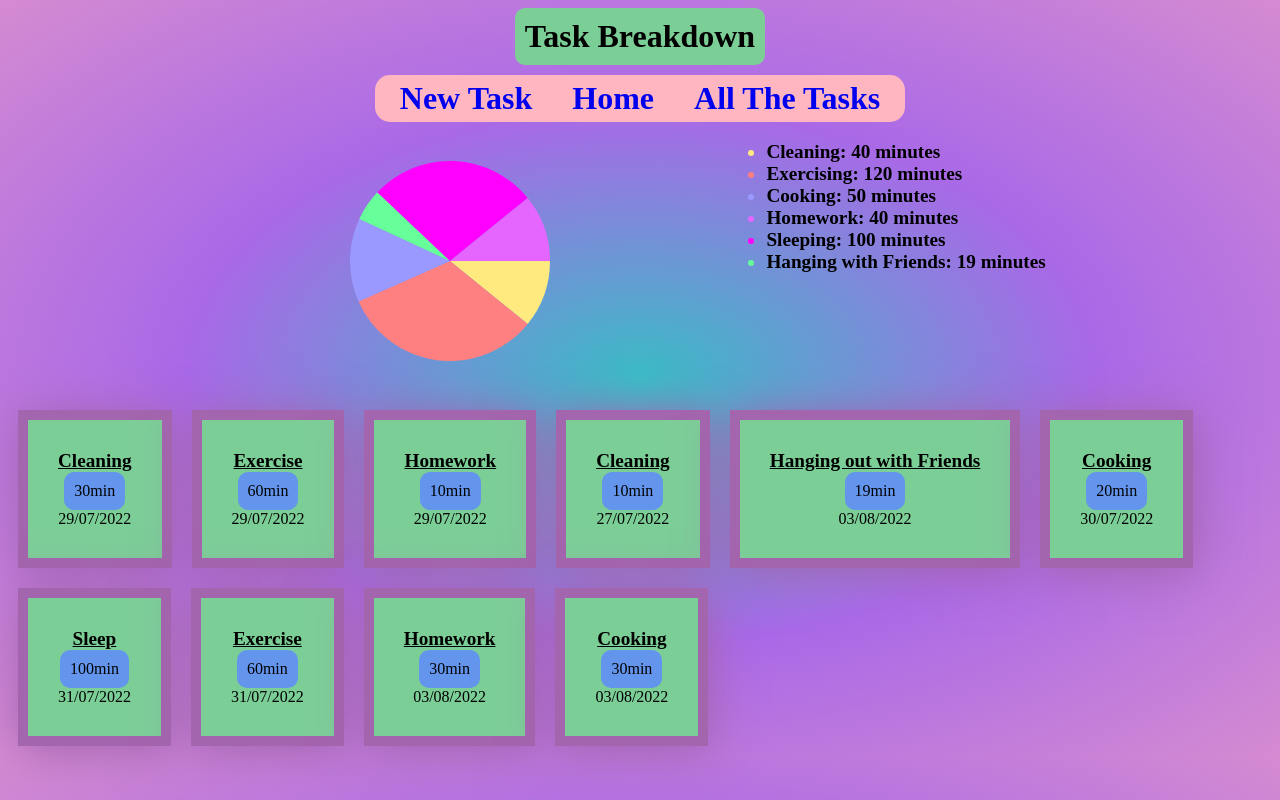
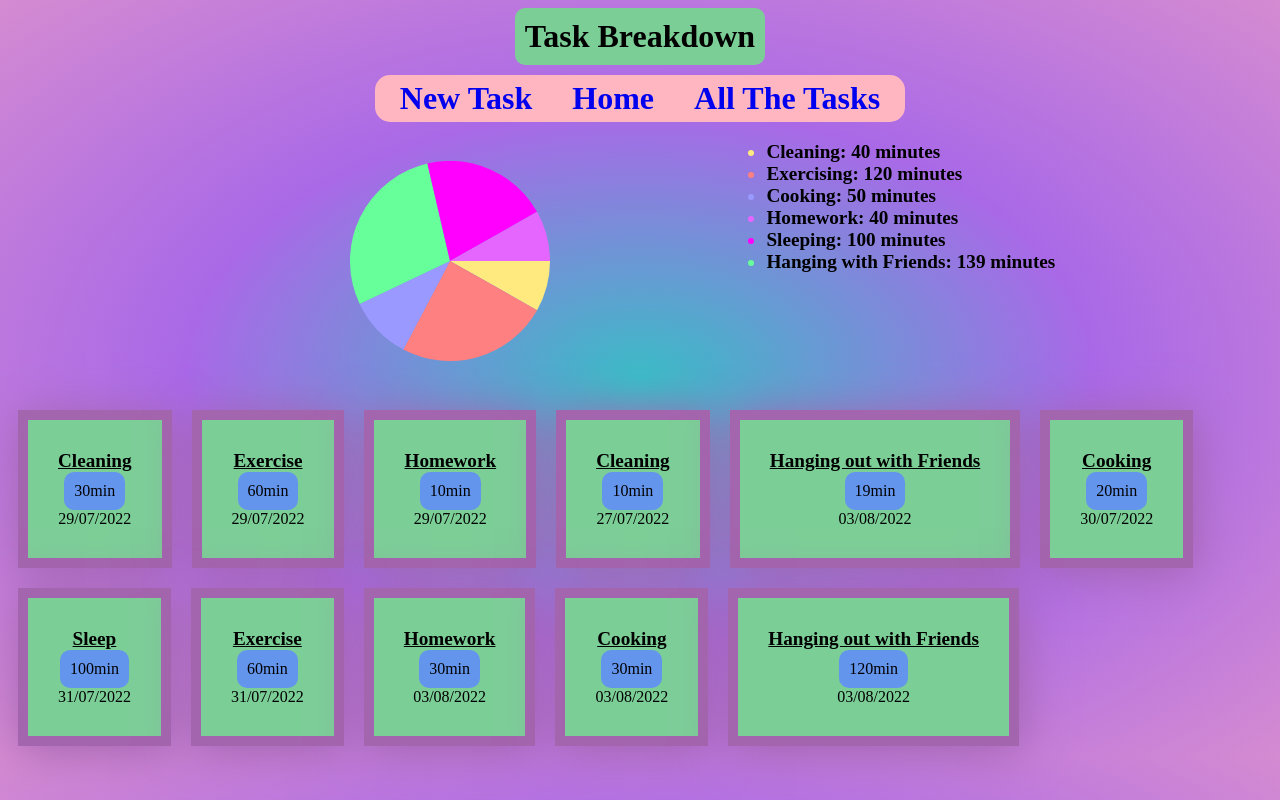
Before and after one commit to melissavaiden/phase-2-project, a React (Create React App) app: page /TaskList in a window 1280 px wide. Built offline with nearby package versions, Linux system fonts and the light colour scheme; data requests are answered from the project's data file.

Commit message:
Update ReadMe

```diff
--- a/db.json
+++ b/db.json
@@ -59,6 +59,12 @@
       "time": "30",
       "date": "2022-08-03",
       "id": 11
+    },
+    {
+      "name": "Hanging out with Friends",
+      "time": "120",
+      "date": "2022-08-03",
+      "id": 12
     }
   ]
 }
--- a/src/components/App.js
+++ b/src/components/App.js
@@ -12,10 +12,9 @@ function App() {
       fetch('http://localhost:3000/tasks')
     .then((r) => r.json())
     .then((tasks) => setTasks(tasks))
-    },[])
+    },[tasks])
 
     function handleAddTask(newTask) {
-      console.log(newTask)
       setTasks([...tasks, newTask])
     }
 
```
Also changed, not shown: 1 other file (tests, documents, lock files or other folders).
